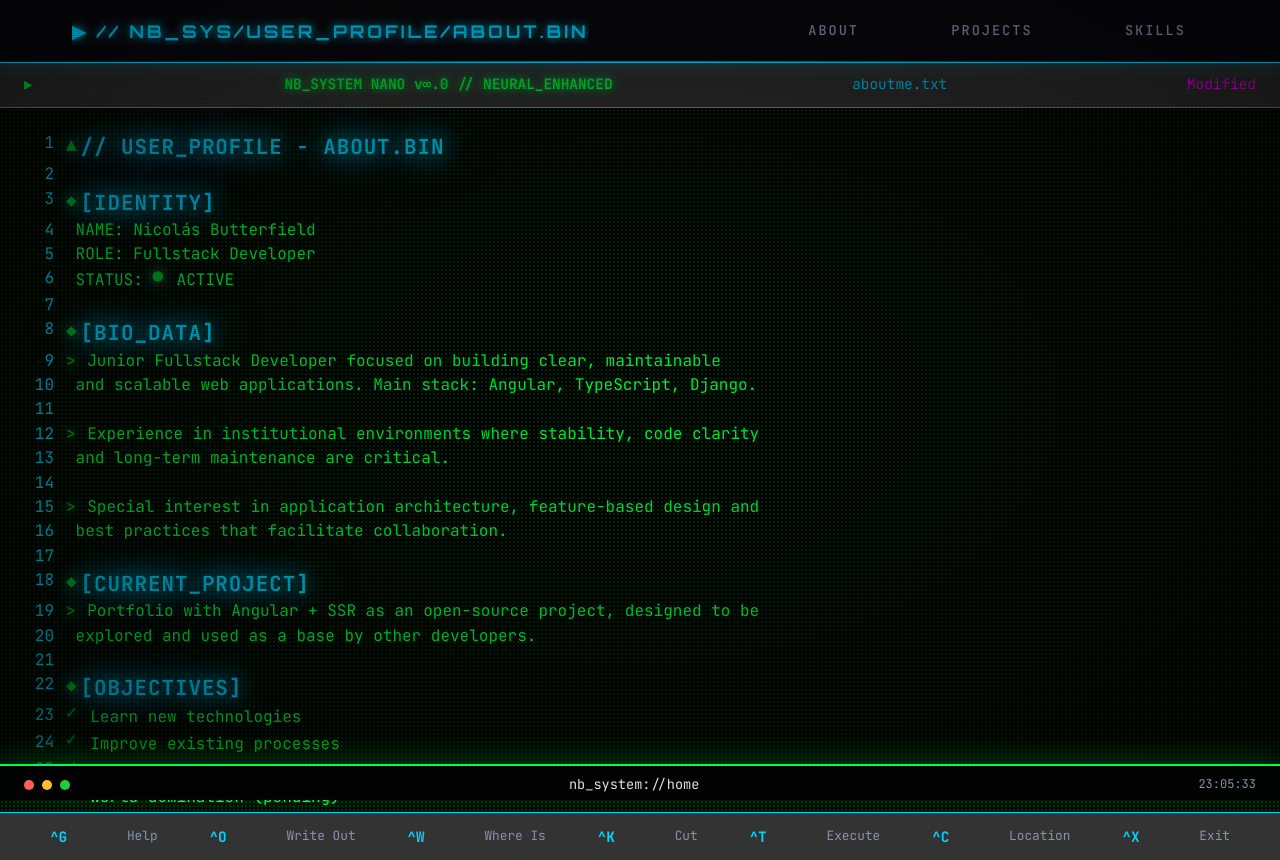
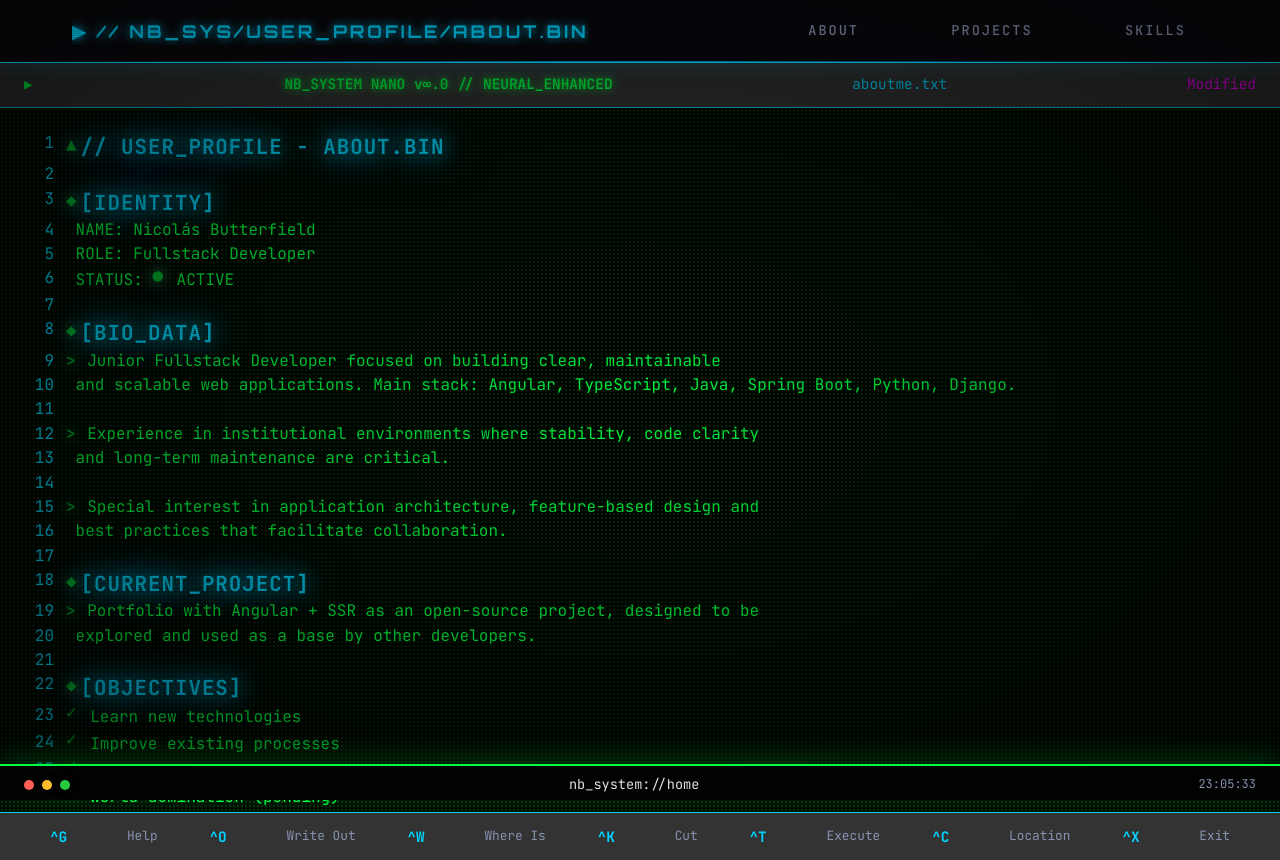
Before and after one commit to NicoButter/portfolio_2026, an Angular app: page /about in a window 1280 px wide. Built offline with nearby package versions, Linux system fonts and the light colour scheme.

Commit message:
feat: update bio data to include additional technologies in about section

```diff
--- a/src/app/features/about/about.html
+++ b/src/app/features/about/about.html
@@ -21,7 +21,7 @@
         <div class="line"><span class="line-number">  7</span><span class="line-content"></span></div>
         <div class="line"><span class="line-number">  8</span><span class="line-content"><span class="pixel-icon">◆</span> <span class="section-title">[BIO_DATA]</span></span></div>
         <div class="line"><span class="line-number">  9</span><span class="line-content"><span class="arrow-animate">></span> Junior Fullstack Developer focused on building clear, maintainable</span></div>
-        <div class="line"><span class="line-number"> 10</span><span class="line-content">  and scalable web applications. Main stack: Angular, TypeScript, Django.</span></div>
+        <div class="line"><span class="line-number"> 10</span><span class="line-content">  and scalable web applications. Main stack: Angular, TypeScript, Java, Spring Boot, Python, Django.</span></div>
         <div class="line"><span class="line-number"> 11</span><span class="line-content"></span></div>
         <div class="line"><span class="line-number"> 12</span><span class="line-content"><span class="arrow-animate">></span> Experience in institutional environments where stability, code clarity</span></div>
         <div class="line"><span class="line-number"> 13</span><span class="line-content">  and long-term maintenance are critical.</span></div>
```
